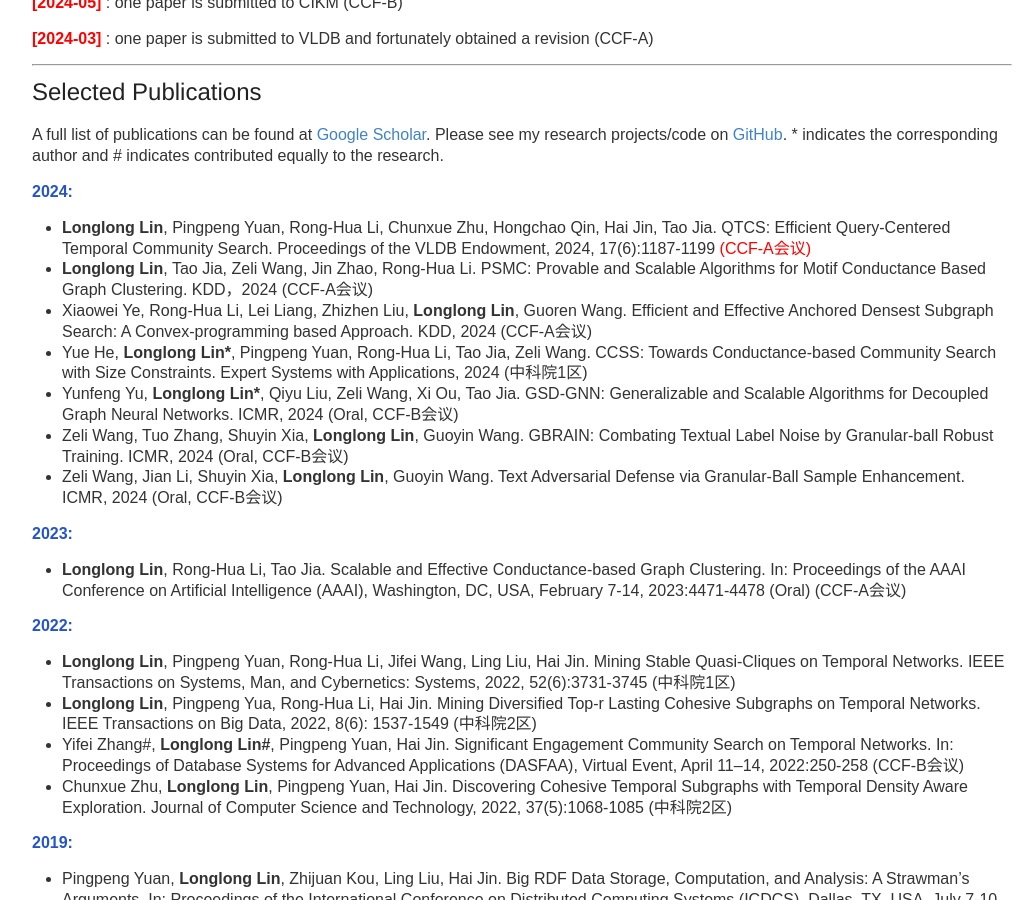
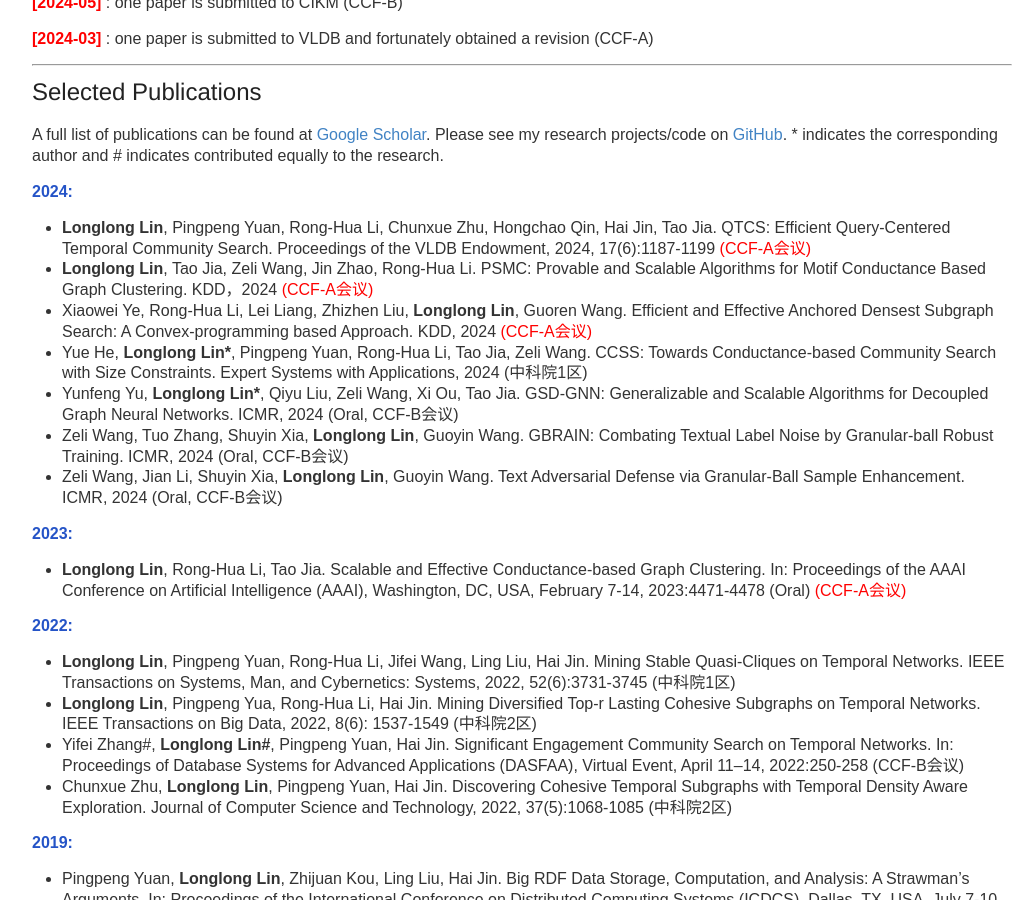
Before and after one commit to longlonglin/longlonglin.github.io, a Jekyll site: the page built from index.md, in a window 1280 px wide and 900 px high, scrolled down 624 px. Shown: the whole window, without its empty margins (118-1153 px from the left). Built offline with Jekyll 4.4.1, drawn with Linux system fonts in a browser that asks for light colours; our own code applies the rules of GitHub Pages for plain Markdown files.

Commit message:
Update index.md

```diff
--- a/index.md
+++ b/index.md
@@ -38,11 +38,11 @@
 </li>
 
 <li>
-<b>Longlong Lin</b>, Tao Jia, Zeli Wang, Jin Zhao, Rong-Hua Li. PSMC: Provable and Scalable Algorithms for Motif Conductance Based Graph Clustering. KDD，2024 (CCF-A会议)
+<b>Longlong Lin</b>, Tao Jia, Zeli Wang, Jin Zhao, Rong-Hua Li. PSMC: Provable and Scalable Algorithms for Motif Conductance Based Graph Clustering. KDD，2024  <font color="#FF0000">(CCF-A会议)</font>
 </li>
 
 <li>
-Xiaowei Ye, Rong-Hua Li, Lei Liang, Zhizhen Liu, <b>Longlong Lin</b>, Guoren Wang. Efficient and Effective Anchored Densest Subgraph Search: A Convex-programming based Approach. KDD, 2024 (CCF-A会议)
+Xiaowei Ye, Rong-Hua Li, Lei Liang, Zhizhen Liu, <b>Longlong Lin</b>, Guoren Wang. Efficient and Effective Anchored Densest Subgraph Search: A Convex-programming based Approach. KDD, 2024  <font color="#FF0000">(CCF-A会议)</font>
 </li>
 
 <li>
@@ -80,7 +80,7 @@
 
 
 <li>
-<b>Longlong Lin</b>, Rong-Hua Li, Tao Jia. Scalable and Effective Conductance-based Graph Clustering. In: Proceedings of the AAAI Conference on Artificial Intelligence (AAAI), Washington, DC, USA, February 7-14, 2023:4471-4478 (Oral)  (CCF-A会议)
+<b>Longlong Lin</b>, Rong-Hua Li, Tao Jia. Scalable and Effective Conductance-based Graph Clustering. In: Proceedings of the AAAI Conference on Artificial Intelligence (AAAI), Washington, DC, USA, February 7-14, 2023:4471-4478 (Oral)   <font color="#FF0000">(CCF-A会议)</font>
 </li>
 
 
```
